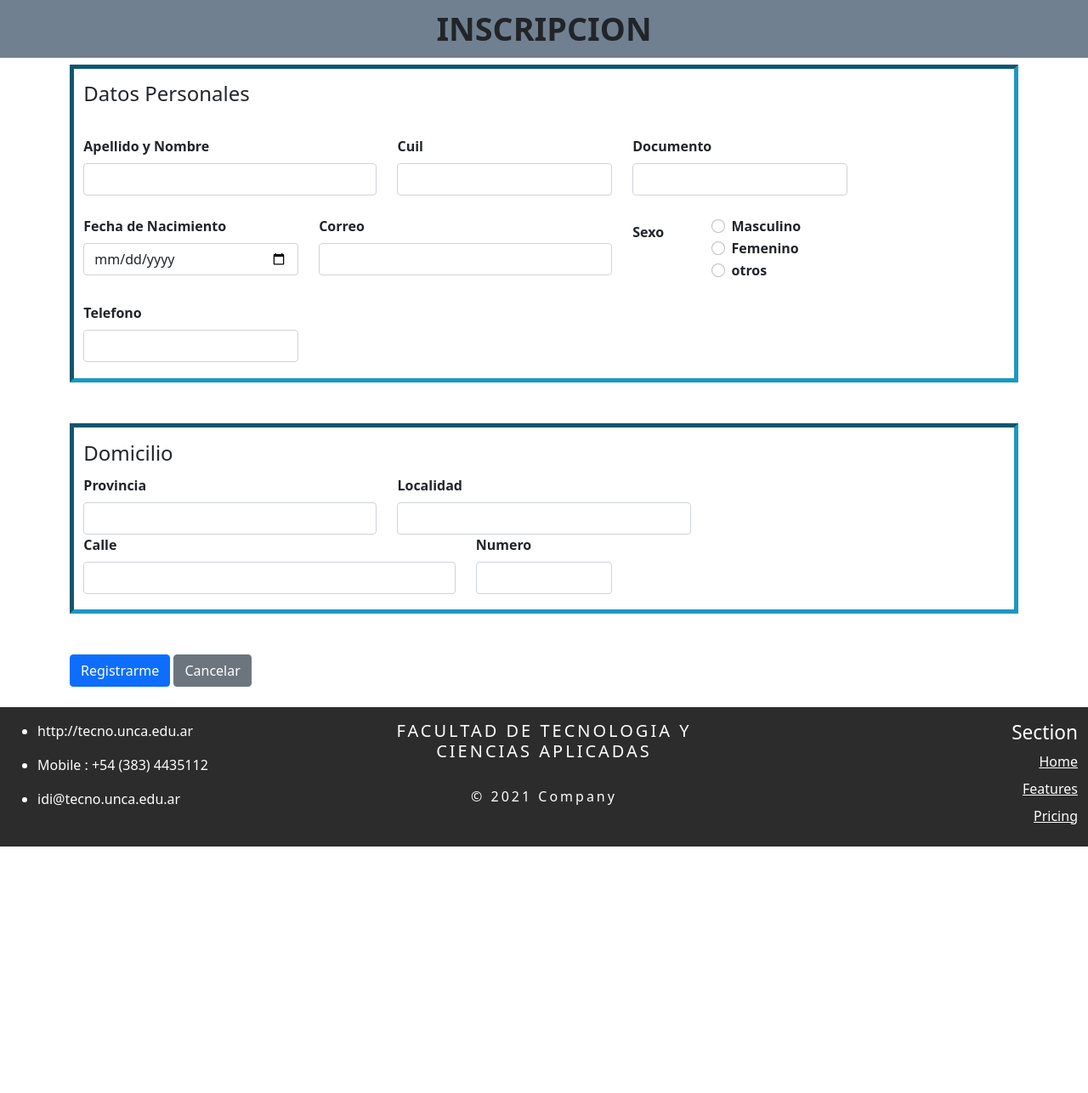
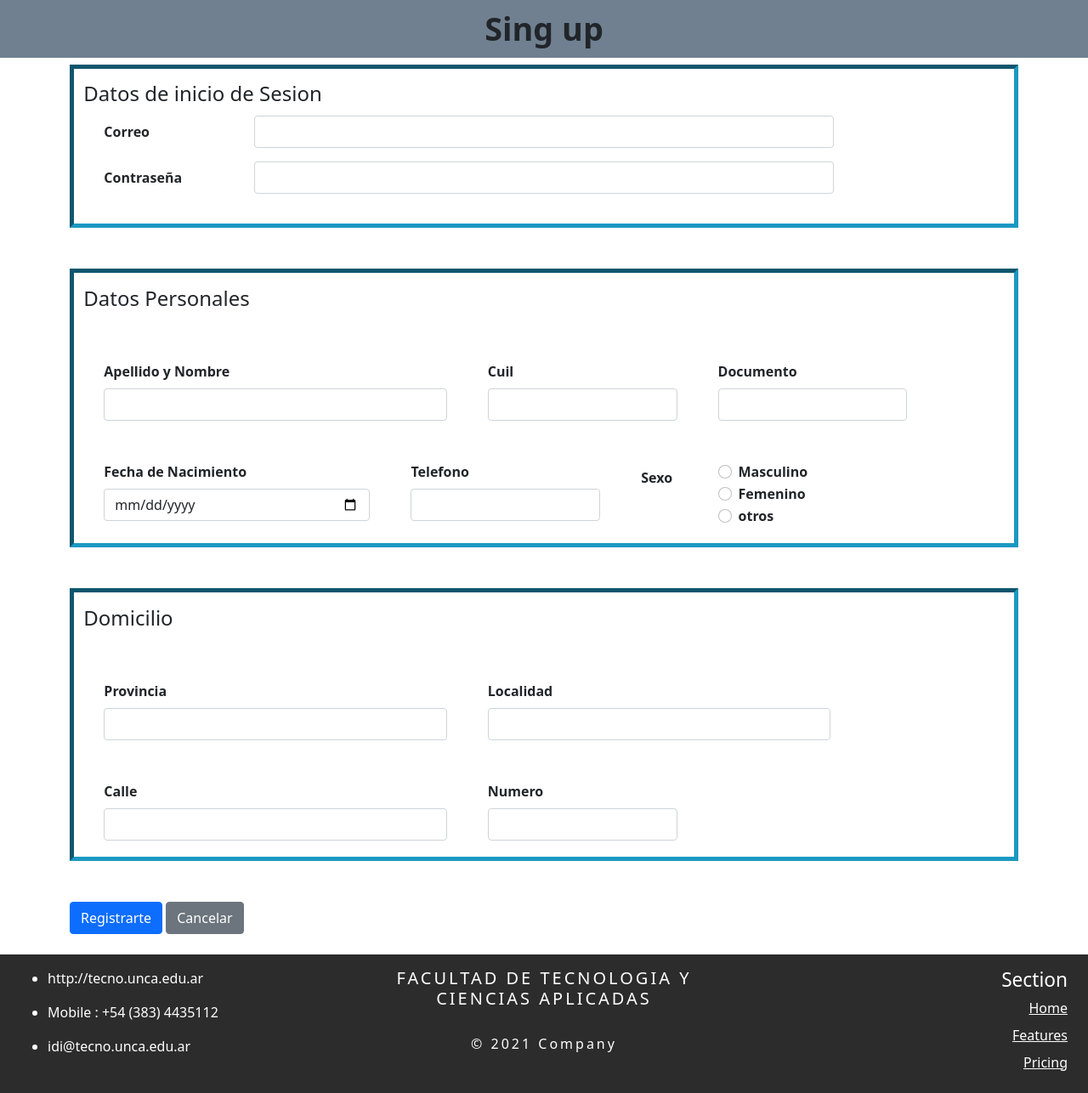
Before and after one commit to luisgm21/2021TP3Progra3, a Python web app: template TP2/templates/inscripcion.html in a window 1280 px wide. Shown: the whole page at 85% size. Before the commit the page ends 996 px from the top, so only its background shows below. Run offline with Jinja, Linux system fonts and the light colour scheme; the template is opened without the code that fills it, so the values that code supplies are empty.

Commit message:
ventana singUp

```diff
--- a/TP2/public/css/styles.css
+++ b/TP2/public/css/styles.css
@@ -88,5 +88,15 @@ fieldset + fieldset{
     border-color: #1c98c2;
 }
 form{
-    padding-right: 0mm;
+    padding: 0mm;
+
 }
+div{
+    padding: 0mm;
+    border: 0mm;
+    margin: 0mm;
+}
+.row{
+
+    margin: 0mm;
+}
--- a/TP2/templates/curso.html
+++ b/TP2/templates/curso.html
@@ -51,10 +51,10 @@
 
 
         <div class=" container" >
-            <fieldset>
+            <fieldset >
                 <div class="row g-3 col-11 ">
                     <div class="col-sm-3">
-                        <label for="nombreCurso" class="col-form-label"> Nombre del Curso </label>
+                        <label for="nombreCurso" class="col-form-label "> Nombre del Curso </label>
                     </div>
                     <div class="col-sm-8">
                         <p class="col-form-label "> Curso1</p>
--- a/TP2/templates/inscripcion.html
+++ b/TP2/templates/inscripcion.html
@@ -12,34 +12,52 @@
 <body>
 
 
-    <div><h1>INSCRIPCION </h1></div>
+    <div><h1>Sing up </h1></div>
 
-    <div class="container-sm" >
+    <div class="container">
+
+        <fieldset>
+
+
+            <legend>Datos de inicio de Sesion</legend>
+            <form class=" row ">
+                <div class="mb-3 row">
+                    <label for="correo" class="col-md-2 col-form-label">Correo </label>
+                    <div class="col-md-8"><input name="correo" id="correo" type="email" class="form-control"></div>
+                </div>
+                <div class="mb-3 row">
+                    <label for="Contrasenia" class="col-md-2 col-form-label">Contraseña</label>
+                    <div class="col-md-8"><input type="password" class="form-control" id="Contrasenia"></div>
+                </div>
+            </form>
+        </fieldset>
+        <br><br>
              <fieldset>
                 <legend >Datos Personales</legend>
-                    <form class="row g-4 ">
-                        <div class="col-md-4">
+                    <form class="row g-5 ">
+                        <div class="col-lg-5">
                             <label for="nombre" class="form-label">Apellido y Nombre</label>
                             <input name="nombre" id="nombre" type="text" class="form-control">
                         </div>
-                        <div class="col-md-3">
+                        <div class="col-lg-3">
                             <label for="cuil" class="form-label">Cuil</label>
                             <input name="cuil" id="cuil" type="number" class="form-control">
                         </div>
-                        <div  class="col-md-3">
+                        <div  class="col-lg-3">
                             <label for="documento" class="form-label">Documento</label>
                             <input name="documento" id="documento" type="number" class="form-control">
                         </div>
-                        <div class=" col-md-3">
+
+                        <div class=" col-lg-4">
                             <label for="fechaNacimiento" class="form-label">Fecha de Nacimiento</label>
                             <input type="date" id="fechaNacimiento" name="fechaNacimiento" class="form-control">
                         </div>
-                        <div class="col-md-4">
-                            <label for="correo" class="form-label">Correo </label>
-                            <input name="correo" id="correo" type="email" class="form-control">
+                        <div class="col-lg-3">
+                            <label for="telefono" class="form-label">Telefono</label>
+                            <input type="telefono" name="telefono" id="telefono" class="form-control">
                         </div>
-                        <label class=" col-form-label col-sm-1 ">Sexo</label>
-                            <div class="col-md-2">
+                        <label class=" col-form-label col-lg-1 ">Sexo</label>
+                            <div class="col-lg-3">
                                 <div class="form-check">
                                     <input class="form-check-input" type="radio" name="gridRadios" id="gridRadios1" value="Femenino" >
                                     <label class="form-check-label" for="gridRadios1">Masculino</label>
@@ -53,31 +71,26 @@
                                     <label class="form-check-label" for="gridRadios2">otros</label>
                                 </div>
                             </div>
-                        <div class="col-md-3">
-                            <label for="telefono" class="form-label">Telefono</label>
-                            <input type="telefono" name="telefono" id="telefono" class="form-control">
-                        </div>
-
                     </form>
             </fieldset>
             <br><br>
             <fieldset >
                 <legend>Domicilio</legend>
 
-                <form class="row ">
-                    <div class="col-md-4 ">
+                <form class="row g-5 ">
+                    <div class="col-lg-5 ">
                         <label for="provincia" class="form-label">Provincia</label>
                         <input type="text" name="provincia" id="provincia" class="form-control">
                     </div>
-                    <div class="col-md-4">
+                    <div class="col-lg-5">
                         <label for="localidad" class="form-label">Localidad</label>
                         <input type="text" name="localidad" id="localidad" class="form-control">
                     </div>
-                    <div class="  col-md-5 ">
+                    <div class="  col-lg-5 ">
                         <label for="domicilio" class="form-label">Calle</label>
                         <input type="text" name="domicilio" id="domicilio" class="form-control">
                     </div>
-                    <div class="  col-md-2 ">
+                    <div class="  col-lg-3 ">
                         <label for="Numero" class="form-label">Numero</label>
                         <input type="number" name="Numero" id="numero" class="form-control">
                     </div>
@@ -85,7 +98,7 @@
              </fieldset>
              <br><br>
              <div >
-                <input type="submit" class="btn btn-primary" value="Registrarme">
+                <input type="submit" class="btn btn-primary" value="Registrarte">
                 <input type="button" class="btn btn-secondary" value="Cancelar">
             </div>
     </div>
--- a/TP2/templates/tablaCursos.html
+++ b/TP2/templates/tablaCursos.html
@@ -46,8 +46,8 @@
       </nav>
 </header>
   <h1>Registro de Cursos</h1>
-
-  <table class="table-dark table-hover; table table-bordered" style="width: 65%;" >
+  <div class="table-responsive">
+    <table class="table-dark table-hover; table table-bordered"  >
       <tr >
         <th>Nombre Curso</th>
         <th>Docente</th>
@@ -74,7 +74,7 @@
           <td>🛠 &nbsp;❌</td>
         </tr>
     </table><br><br>
-
+  </div>
 
   <div class="container-fluid" id="footer">
     <footer class="row row-cols-3 py-3">
```
Also changed, not shown: TP2/templates/estadocurso.html (+4 -3 lines), TP2/templates/login.html (+9 -6 lines). Lines whose indentation alone changed are shown as unchanged.
